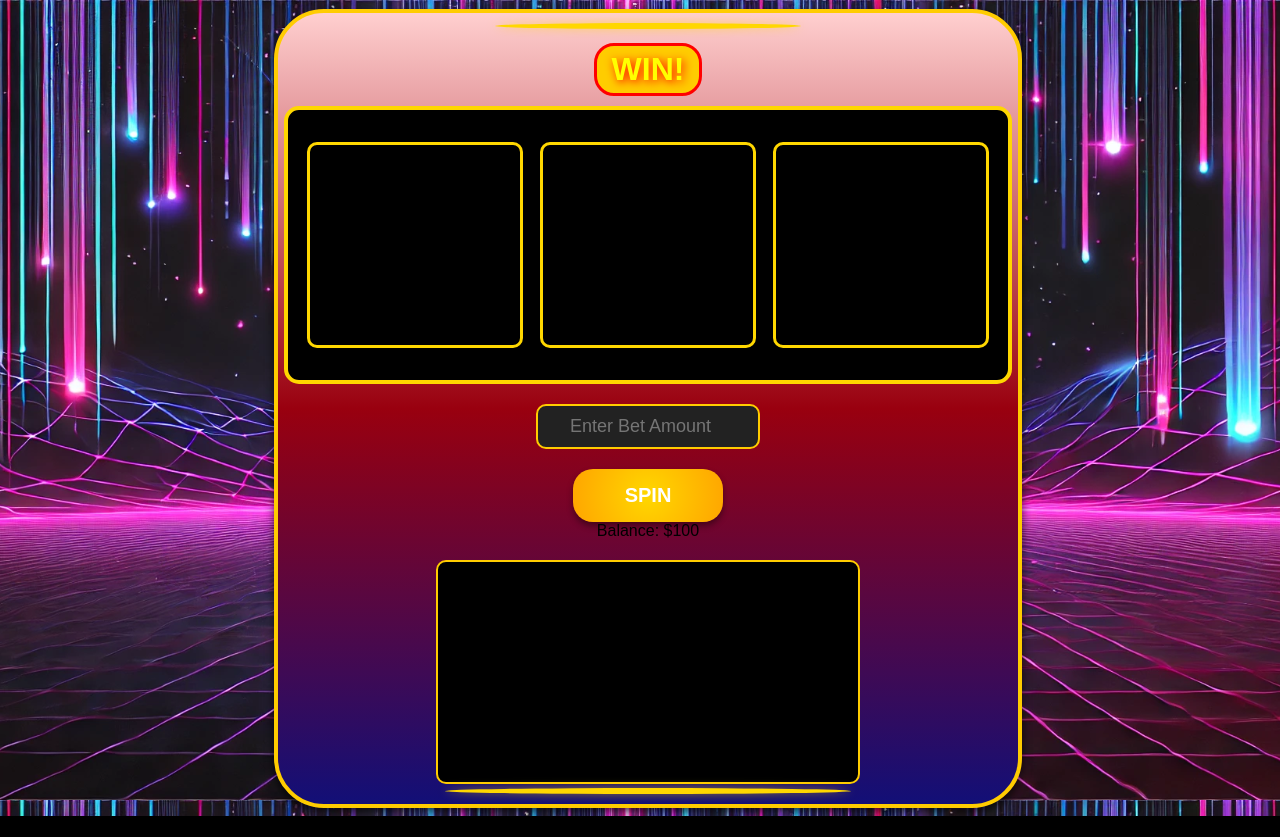
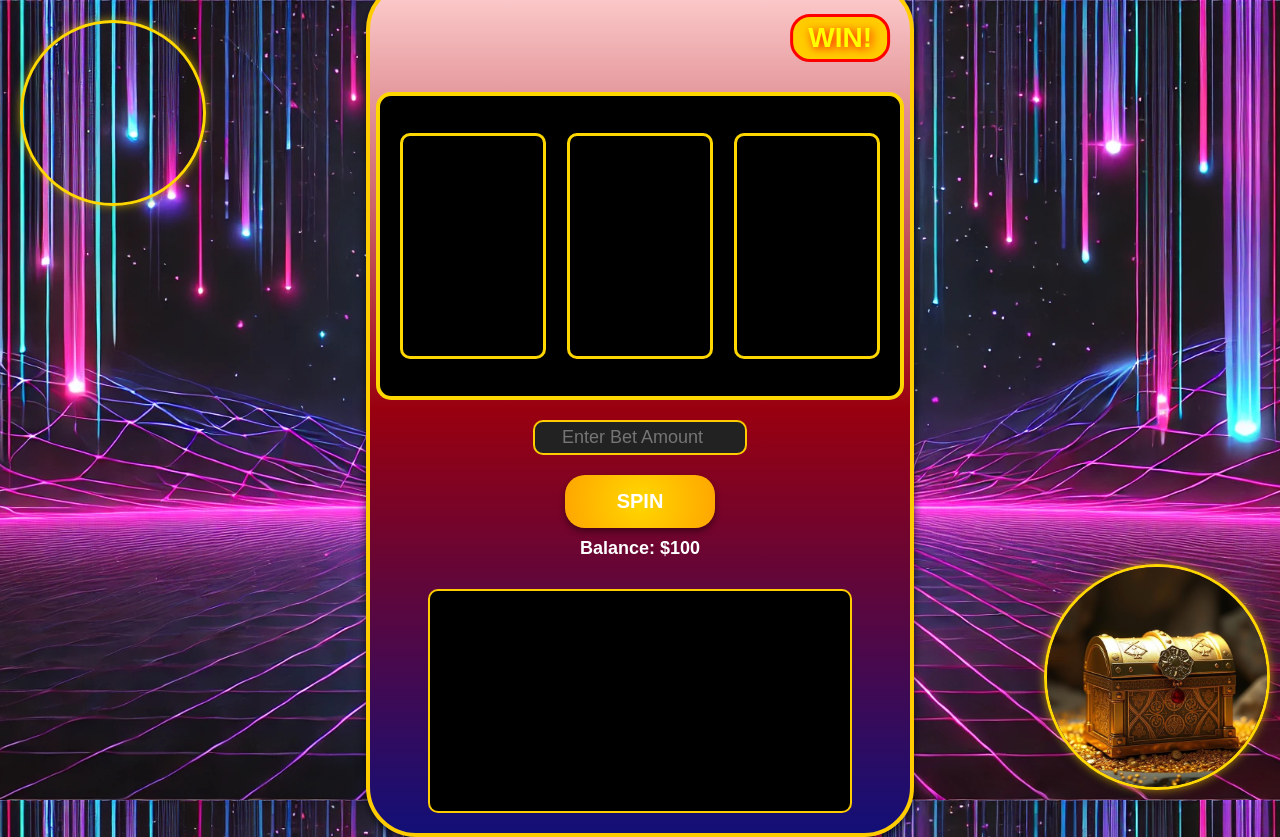
Before and after one commit to Deity21/Order-Casino---Copy, a Flask app: page /slot in a window 1280 px wide. Before the commit the page ends 816 px from the top, so only its background shows below. Run offline with Flask 3, Linux system fonts and the light colour scheme; the visitor is signed in with stand-in values (Sample User, id 1); data that the repository does not hold is empty; grey boxes are pictures that could not be loaded.

Commit message:
css commit

```diff
--- a/static/css/slot-style.css
+++ b/static/css/slot-style.css
@@ -9,15 +8,12 @@ body {
     align-items: center;
     height: 100vh;
     flex-direction: column;
-    width: 100vw;
-    min-height: 100vh;
-    overflow-x: hidden; /* Prevents horizontal scrolling */
 }
 
-/* ✅ Make Slot Machine Container Responsive */
+/* Slot Machine Container - Responsive for Mobile & iPad */
 .slot-machine-container {
-    width: 90vw;  /* Adjusts width dynamically */
-    max-width: 700px;  /* Prevents it from getting too large */
+    width: 85vw;
+    max-width: 500px;
     height: auto;
     background: linear-gradient(180deg, #ffcfcf, #99000f, #120f77);
     border-radius: 50px;
@@ -31,9 +27,9 @@ body {
     justify-content: center;
 }
 
-/* ✅ Make Slot Header Adjust Dynamically */
+/* Header "WIN!" */
 .slot-header {
-    font-size: 2rem;
+    font-size: 28px;
     font-weight: bold;
     color: yellow;
     text-shadow: 2px 2px 10px red;
@@ -43,31 +39,27 @@ body {
     border: 3px solid red;
     position: relative;
     top: 10px;
-    width: auto;
-    text-align: center;
+    left: 50%;
+    transform: translateX(-50%);
 }
 
-/* ✅ Slot Machine Adjusts to Screen Size */
 .slot-machine {
     width: 100%;
-    height: auto;
-    min-height: 250px;
-    max-height: 350px;
+    height: 280px;
     background: black;
     display: flex;
     justify-content: space-around;
     align-items: center;
     border-radius: 15px;
     border: 4px solid gold;
-    margin-top: 20px;
+    margin-top: 40px;
     padding: 10px;
-    flex-wrap: wrap; /* Allows elements to stack on smaller screens */
 }
 
-/* ✅ Reels Adjust Dynamically */
+/* Reels - Optimized for Mobile */
 .reel {
-    width: 30%;
-    height: 200px;
+    width: 28%;
+    height: 220px;
     overflow: hidden;
     background-size: cover;
     background-position: center;
@@ -75,16 +67,14 @@ body {
     border: 3px solid gold;
 }
 
-/* ✅ Bet Input Responsive */
+/* Bet Input */
 .bet-container {
     margin-top: 20px;
-    width: 100%;
 }
 
 #bet-amount {
-    width: 90%;
-    max-width: 200px;
-    padding: 10px;
+    width: 200px;
+    padding: 5px;
     font-size: 18px;
     text-align: center;
     border-radius: 10px;
@@ -93,10 +83,9 @@ body {
     color: white;
 }
 
-/* ✅ Spin Button Responsive */
+/* SPIN Button */
 #spin-button {
-    width: 90%;
-    max-width: 150px;
+    width: 150px;
     padding: 15px;
     margin-top: 20px;
     font-size: 20px;
@@ -114,10 +103,17 @@ body {
     background: radial-gradient(circle, orange, red);
 }
 
-/* ✅ Make Log Box Responsive */
+/* Balance and Message */
+#balance, #message {
+    font-size: 18px;
+    margin-top: 10px;
+    color: white;
+    font-weight: bold;
+}
+
+/* Log Box */
 .log-container {
-    width: 90%;
-    max-width: 400px;
+    width: 400px;
     height: 200px;
     background: #000000;
     color: white;
@@ -130,20 +126,25 @@ body {
     font-size: 14px;
 }
 
-/* ✅ Game Log Entry */
+/* Game Log Entry */
 .log-entry {
     border-bottom: 1px solid #ffcc00;
     padding: 5px 0;
     font-size: 12px;
+
 }
 
-/* ✅ Video Container Responsive */
+/* Add spacing for log items */
+.log-entry:last-child {
+    border-bottom: none;
+}
+
 .video-container {
-    position: relative;
+    position: absolute;
     top: 20px;
-    width: 90%;
-    max-width: 300px;
-    height: 300px;
+    left: 20px;
+    width: 180px;
+    height: 180px;
     border-radius: 50%;
     overflow: hidden;
     border: 3px solid gold;
@@ -156,13 +157,13 @@ body {
     object-fit: cover;
 }
 
-/* ✅ Bottom Image Container Responsive */
+/* Bottom Image Container - Adjusted for Mobile */
 .bottom-image-container {
-    position: relative;
-    bottom: 20px;
-    width: 90%;
-    max-width: 400px;
-    height: 400px;
+    position: absolute;
+    bottom: 10px;
+    right: 10px;
+    width: 220px;
+    height: 220px;
     border-radius: 50%;
     overflow: hidden;
     border: 3px solid gold;
```
Also changed, not shown: other parts of static/css/slot-style.css (+18 -38 lines).
